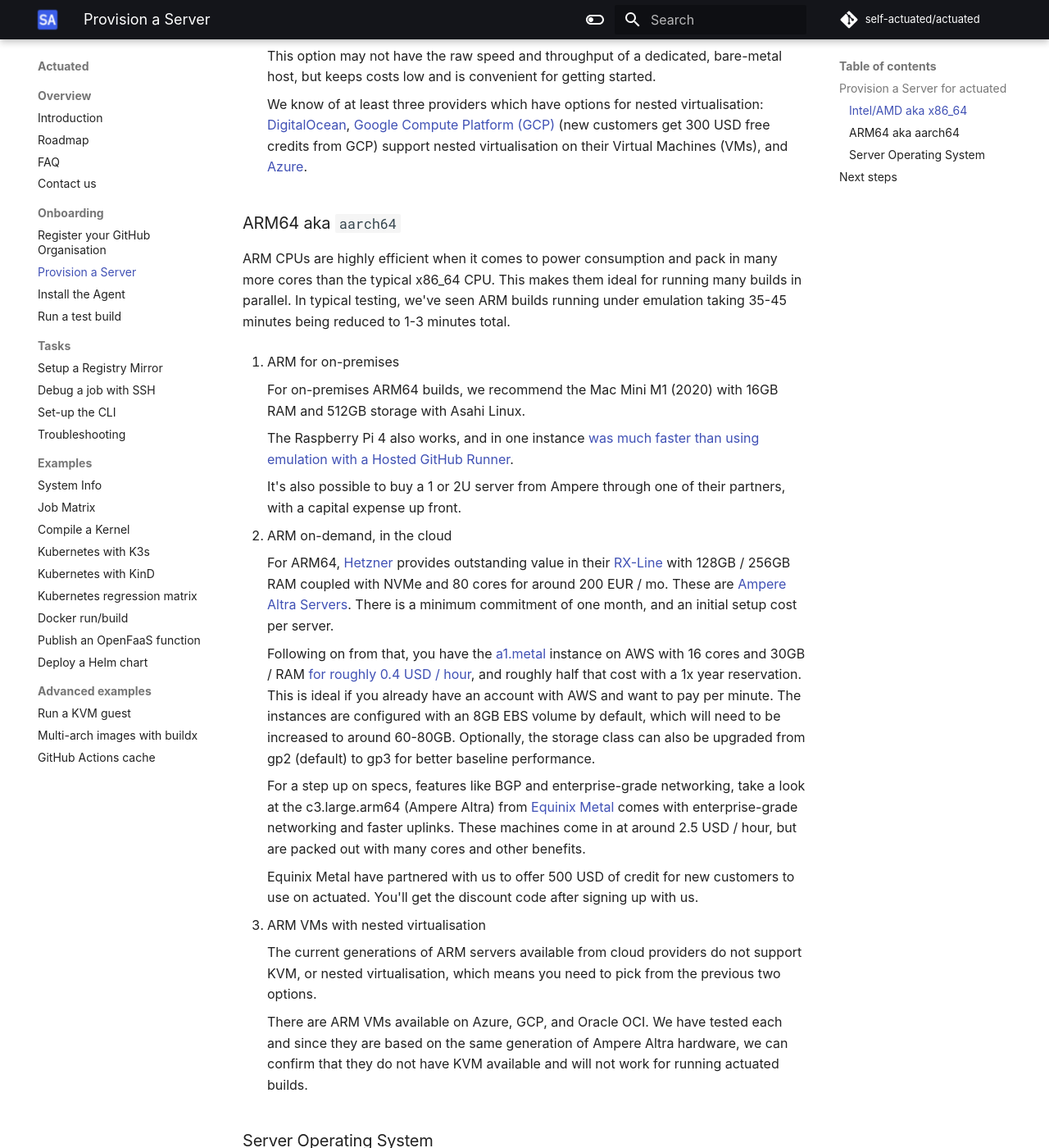
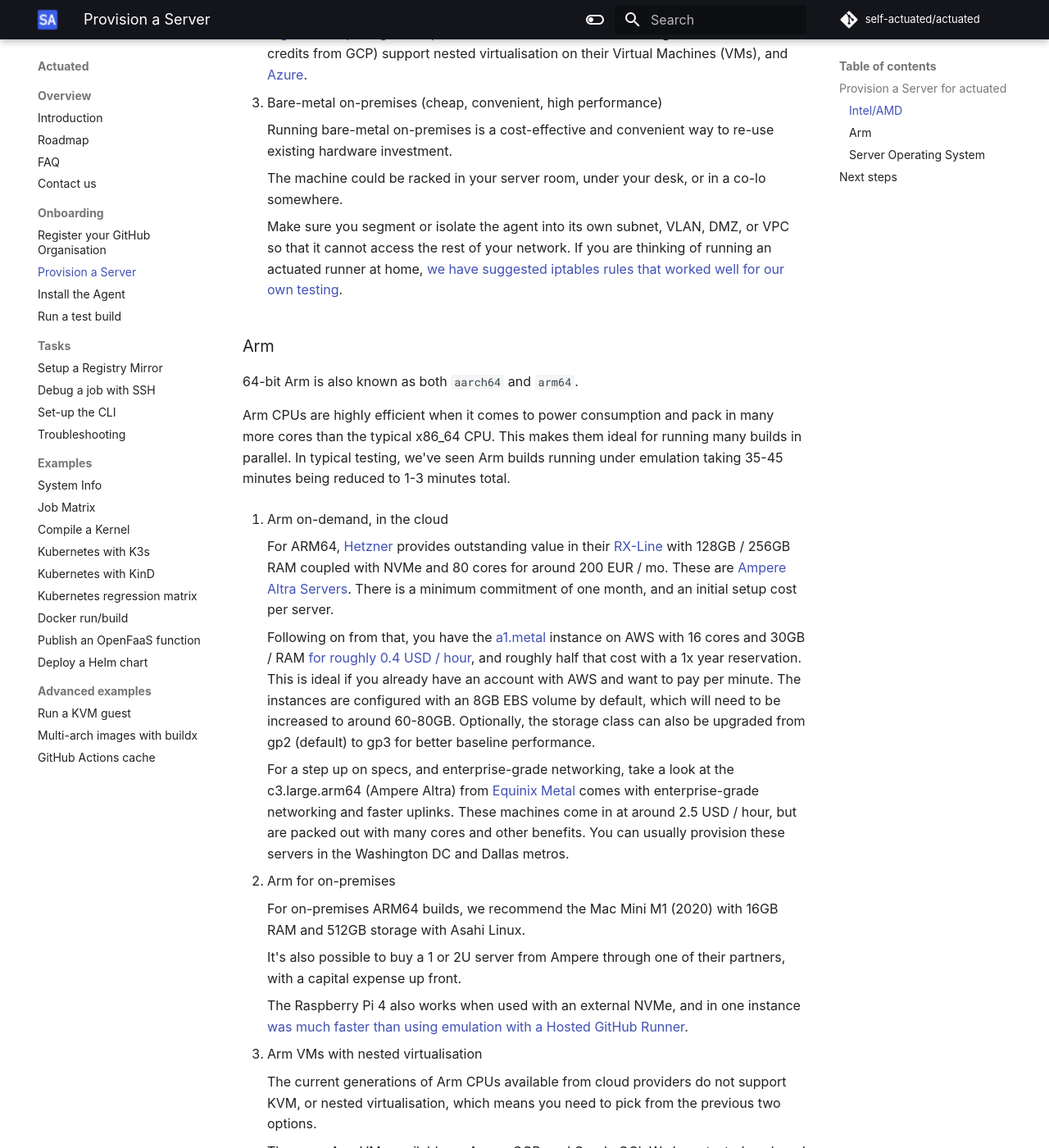
Before and after one commit to welteki/docs.actuated.dev, an MkDocs documentation site: the page built from docs/provision-server.md, in a window 1280 px wide and 1400 px high, scrolled down 1600 px. Shown: the whole window at 82% size. Built offline with MkDocs 1.6.1 and Material for MkDocs 9.7.7, drawn with Linux system fonts in a browser that asks for light colours; some web fonts are replaced; some of the changed text lies outside the part shown.

Commit message:
Update casing for Arm from ARM to Arm
Signed-off-by: Alex Ellis (OpenFaaS Ltd) <alexellis2@gmail.com>

```diff
--- a/docs/provision-server.md
+++ b/docs/provision-server.md
@@ -4,71 +4,75 @@
 
 We regularly update our recommendations, which include bare-metal and cloud VMs which support nested virtualisation. These do not need to be overly expensive, if performance is not a concern, DigitalOcean VMs are available from tens of dollars per month, but a bare-metal server with a CPU that will run at a burst capacity of 4.4GHz, is around 100 USD / mo. If you have your own hardware, this can also be a really cost effective way of adopting actuated.
 
-### Intel/AMD aka `x86_64`
+!!! info "500 USD free credit for bare-metal"
+    [Equinix Metal](https://metal.equinix.com/) have partnered with us to offer 500 USD of credit for new customers to use on actuated. You can request the discount code after purchasing your actuated subscription.
 
-There are a number of names and codenames for what we all know as "regular PCs" - with either an Intel or AMD CPU, the codenames are `x86_64` and `amd64` which are used interchangeably.
+### Intel/AMD
 
-1. Bare-metal on-premises (cheap, convenient, high performance)
+Intel and AMD CPUs can be used interchangeable and are known as `amd64` or `x86_64`.
+
+1. Bare-metal on the cloud (higher cost, convenient, high performance)
+
+    Bare-metal doesn't have to mean managing hardware in your own physical datacenter. You can deploy machines by API, pay-as-you-go and get the highest performance available.
+
+    Bear in mind that whilst the cost of bare-metal is higher than VMs, you will be able to pack more builds into them and get better throughput since actuated can schedule builds much more efficiently than GitHub's self-hosted runner. For the same reasons, most customers are unlikely to need any form of autoscaling.
+
+    We have seen the best performance from hosts with high clock speeds like the recent generation of AMD processors, combined with local NVMe storage. Rotational drives and SATA SSDs are significantly slower. At the lower end of bare-metal providers, you'll pay 40-50 EUR / mo per host, moving up to 80-150 EUR / mo for NVMe and AMD processors, when you go up to enterprise-grade bare-metal with 10Gbit uplinks, you'll be more in the range of 500-1500 USD / mo.
+
+    There are at least a dozen options for hosted bare-metal: [Equinix Metal](https://deploy.equinix.com/), [Ionos](https://ionos.co.uk), [Hetzner](https://hetzner.com), [AWS](https://aws.amazon.com/), [Cherry Servers](https://www.cherryservers.com/), [Alibaba Cloud](https://eu.alibabacloud.com/en), [OVHcloud](https://www.ovhcloud.com/en-gb/bare-metal/rise/), [fasthosts](https://www.fasthosts.co.uk/), [latitude.sh](https://www.latitude.sh/), [Scaleway](https://scaleway.com) and [Vultr](https://www.vultr.com/), [see a list here](https://github.com/alexellis/awesome-baremetal#bare-metal-cloud). [Having tested several of Scaleway's servers](https://twitter.com/alexellisuk/status/1605866713815437312?s=20&t=JGh5fGZJWklLTCTVkTVElg), we do not recommend their current generation of bare-metal due to slow I/O and CPU speeds.
+
+    [Equinix Metal](https://deploy.equinix.com/) have partnered with us to offer 500 USD of credit for new customers to use on actuated. You'll get the discount code after signing up with us. We've tested their c3.small.x86 and c2.small.x86 machines, and they are very fast, with enterprise-grade networking and support included, with many different regions available.
+
+    Both [Ionos](https://ionos.co.uk) and [Hetzner](https://hetzner.com) have excellent value, with NVMe storage very fast AMD CPUs available.
+
+    Hetzner have a minimum commitment of one month - we recommend their AX-Line with NVMe and ECC RAM - for instance the AX41-NVME, AX52, or AX102.
+
+
+2. Cloud Virtual Machines (VMs) with nested virtualization (lowest cost, convenient, mid-level performance)
+
+    This option may not have the raw speed and throughput of a dedicated, bare-metal host, but keeps costs low and is convenient for getting started.
+
+    We know of at least three providers which have options for nested virtualisation: [DigitalOcean](https://m.do.co/c/8d4e75e9886f), [Google Compute Platform (GCP)](https://cloud.google.com/compute) (new customers get 300 USD free credits from GCP) support nested virtualisation on their Virtual Machines (VMs), and [Azure](https://azure.com/).
+
+3. Bare-metal on-premises (cheap, convenient, high performance)
 
     Running bare-metal on-premises is a cost-effective and convenient way to re-use existing hardware investment.
 
     The machine could be racked in your server room, under your desk, or in a co-lo somewhere.
 
-    Make sure you segment or isolate the agent into its own subnet, VLAN, DMZ, or VPC so that it cannot access the rest of your network. If you are thinking of running an actuated runner at home, we can share some iptables rules that worked well for our own testing.
+    Make sure you segment or isolate the agent into its own subnet, VLAN, DMZ, or VPC so that it cannot access the rest of your network. If you are thinking of running an actuated runner at home, [we have suggested iptables rules that worked well for our own testing](/expose-agent#preventing-the-runner-from-accessing-your-local-network).
 
-2. Bare-metal on the cloud (higher cost, convenient, high performance)
+### Arm
 
-    Bare-metal doesn't have to mean managing hardware in your own physical datacenter. You can deploy machines by API, pay-as-you-go and get the highest performance available.
+64-bit Arm is also known as both `aarch64` and `arm64`.
 
-    Bear in mind that whilst the cost of bare-metal is higher than VMs, you will be able to pack more builds into them and get better throughput since actuated can schedule builds much more efficiently than GitHub's self-hosted runner.
+Arm CPUs are highly efficient when it comes to power consumption and pack in many more cores than the typical x86_64 CPU. This makes them ideal for running many builds in parallel. In typical testing, we've seen Arm builds running under emulation taking 35-45 minutes being reduced to 1-3 minutes total.
 
-    We have seen the best performance from hosts with high clock speeds like the recent generation of AMD processors, combined with local NVMe storage. Rotational drives and SATA SSDs are significantly slower. At the lower end of bare-metal providers, you'll pay 40-50 EUR / mo per host, moving up to 80-150 EUR / mo for NVMe and AMD processors, when you go up to enterprise-grade bare-metal with 10Gbit uplinks, you'll be more in the range of 500-1500 USD / mo.
-
-    There are at least a dozen options for hosted bare-metal: [Equinix Metal](https://deploy.equinix.com/), [Ionos](https://ionos.co.uk), [Hetzner](https://hetzner.com), [AWS](https://aws.amazon.com/), [Cherry Servers](https://www.cherryservers.com/), [Alibaba Cloud](https://eu.alibabacloud.com/en), [OVHcloud](https://www.ovhcloud.com/en-gb/bare-metal/rise/), [fasthosts](https://www.fasthosts.co.uk/), [Scaleway](https://scaleway.com) and [Vultr](https://www.vultr.com/), [see a list here](https://github.com/alexellis/awesome-baremetal#bare-metal-cloud).
-
-    [Equinix Metal](https://deploy.equinix.com/) have partnered with us to offer 500 USD of credit for new customers to use on actuated. You'll get the discount code after signing up with us. We've tested their c3.small.x86 and c2.small.x86 machines, and they are very fast, with enterprise-grade networking and support included, with many different regions available.
-
-    Both [Ionos](https://ionos.co.uk) and [Hetzner](https://hetzner.com) have excellent value, with NVMe storage very fast AMD CPUs available.
-
-    [Having tested several of Scaleway's servers](https://twitter.com/alexellisuk/status/1605866713815437312?s=20&t=JGh5fGZJWklLTCTVkTVElg), we do not recommend their current generation of bare-metal due to slow I/O and CPU speeds.
-
-3. Cloud Virtual Machines (VMs) that support nested virtualization (lowest cost, convenient, mid-level performance)
-
-    This option may not have the raw speed and throughput of a dedicated, bare-metal host, but keeps costs low and is convenient for getting started.
-
-    We know of at least three providers which have options for nested virtualisation: [DigitalOcean](https://m.do.co/c/8d4e75e9886f), [Google Compute Platform (GCP)](https://cloud.google.com/compute) (new customers get 300 USD free credits from GCP) support nested virtualisation on their Virtual Machines (VMs), and [Azure](https://azure.com/).
-
-### ARM64 aka `aarch64`
-
-ARM CPUs are highly efficient when it comes to power consumption and pack in many more cores than the typical x86_64 CPU. This makes them ideal for running many builds in parallel. In typical testing, we've seen ARM builds running under emulation taking 35-45 minutes being reduced to 1-3 minutes total.
-
-1. ARM for on-premises
-
-    For on-premises ARM64 builds, we recommend the Mac Mini M1 (2020) with 16GB RAM and 512GB storage with Asahi Linux.
-
-    The Raspberry Pi 4 also works, and in one instance [was much faster than using emulation with a Hosted GitHub Runner](https://twitter.com/alexellisuk/status/1583092051398524928?s=20&t=2SelTpdc5idJLmayIu3Djw).
-
-    It's also possible to buy a 1 or 2U server from Ampere through one of their partners, with a capital expense up front.
-
-2. ARM on-demand, in the cloud
+1. Arm on-demand, in the cloud
 
     For ARM64, [Hetzner](https://hetzner.com) provides outstanding value in their [RX-Line](https://www.hetzner.com/dedicated-rootserver/matrix-rx) with 128GB / 256GB RAM coupled with NVMe and 80 cores for around 200 EUR / mo. These are [Ampere Altra Servers](https://amperecomputing.com/processors/ampere-altra/). There is a minimum commitment of one month, and an initial setup cost per server.
 
     Following on from that, you have the [a1.metal](https://aws.amazon.com/ec2/instance-types/a1/) instance on AWS with 16 cores and 30GB / RAM [for roughly 0.4 USD / hour](https://instances.vantage.sh/aws/ec2/a1.metal?region=us-east-1&os=linux&cost_duration=hourly&reserved_term=Standard.noUpfront), and roughly half that cost with a 1x year reservation. This is ideal if you already have an account with AWS and want to pay per minute. The instances are configured with an 8GB EBS volume by default, which will need to be increased to around 60-80GB. Optionally, the storage class can also be upgraded from gp2 (default) to gp3 for better baseline performance.
 
-    For a step up on specs, features like BGP and enterprise-grade networking, take a look at the c3.large.arm64 (Ampere Altra) from [Equinix Metal](https://metal.equinix.com/) comes with enterprise-grade networking and faster uplinks. These machines come in at around 2.5 USD / hour, but are packed out with many cores and other benefits.
+    For a step up on specs, and enterprise-grade networking, take a look at the c3.large.arm64 (Ampere Altra) from [Equinix Metal](https://metal.equinix.com/) comes with enterprise-grade networking and faster uplinks. These machines come in at around 2.5 USD / hour, but are packed out with many cores and other benefits. You can usually provision these servers in the Washington DC and Dallas metros.
 
-    Equinix Metal have partnered with us to offer 500 USD of credit for new customers to use on actuated. You'll get the discount code after signing up with us.
+2. Arm for on-premises
 
-3. ARM VMs with nested virtualisation
+    For on-premises ARM64 builds, we recommend the Mac Mini M1 (2020) with 16GB RAM and 512GB storage with Asahi Linux.
 
-    The current generations of ARM servers available from cloud providers do not support KVM, or nested virtualisation, which means you need to pick from the previous two options.
+    It's also possible to buy a 1 or 2U server from Ampere through one of their partners, with a capital expense up front.
 
-    There are ARM VMs available on Azure, GCP, and Oracle OCI. We have tested each and since they are based on the same generation of Ampere Altra hardware, we can confirm that they do not have KVM available and will not work for running actuated builds.
+    The Raspberry Pi 4 also works when used with an external NVMe, and in one instance [was much faster than using emulation with a Hosted GitHub Runner](https://twitter.com/alexellisuk/status/1583092051398524928?s=20&t=2SelTpdc5idJLmayIu3Djw).
+
+3. Arm VMs with nested virtualisation
+
+    The current generations of Arm CPUs available from cloud providers do not support KVM, or nested virtualisation, which means you need to pick from the previous two options.
+
+    There are Arm VMs available on Azure, GCP, and Oracle OCI. We have tested each and since they are based on the same generation of Ampere Altra hardware, we can confirm that they do not have KVM available and will not work for running actuated builds.
 
 ### Server Operating System
 
-The recommended Operating System for an Actuated Agent is: Ubuntu Server 22.04 or Ubuntu Server 20.04.
+The recommended Operating System for an Actuated Agent is: Ubuntu Server 22.04. Ubuntu Server 20.04 will also work if 22.04 is unavailable for some reason.
 
 Still not sure which option is right for your team? Get in touch with us on the [Actuated Slack](https://self-actuated.slack.com) and we'll help you decide.
 
```
Also changed, not shown: docs/examples/openfaas-publish.md (+1 -1 lines), docs/faq.md (+3 -3 lines).
